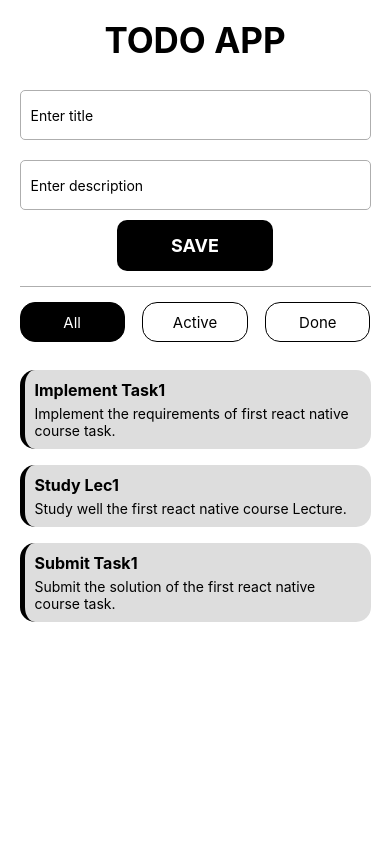
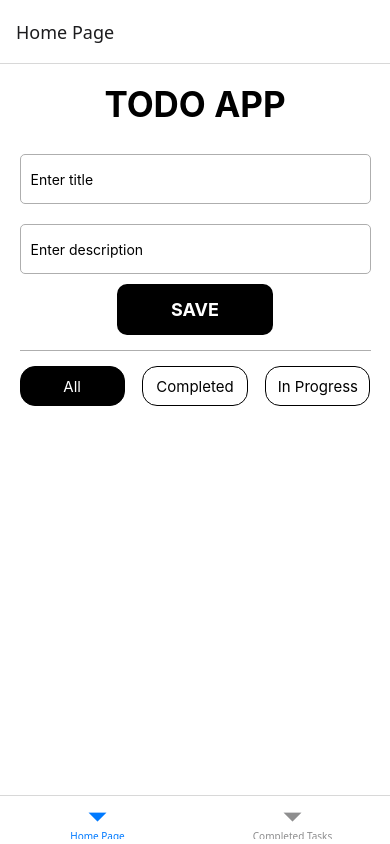
Before and after one commit to Alaa-Elnady/todo-reactNative-app, a React Native app: screen / in a window 390 px wide. Built offline with nearby package versions, Linux system fonts and the light colour scheme.

Commit message:
Implementing my pages and separate the components and link between them by routing

```diff
--- a/App.js
+++ b/App.js
@@ -1,84 +1,5 @@
-import { StatusBar } from "expo-status-bar";
-import {
-  Text,
-  View,
-  FlatList,
-  TextInput,
-  TouchableOpacity,
-} from "react-native";
-import { styles } from "./styles";
-
-const Todos = [
-  {
-    id: 1,
-    status: "Pending",
-    title: "Implement Task1",
-    description:
-      "Implement the requirements of first react native course task.",
-  },
-  {
-    id: 2,
-    status: "Pending",
-    title: "Study Lec1",
-    description: "Study well the first react native course Lecture.",
-  },
-  {
-    id: 3,
-    status: "Pending",
-    title: "Submit Task1",
-    description: "Submit the solution of the first react native course task.",
-  },
-];
+import Router from "./src/routes/Router";
 
 export default function App() {
-  return (
-    <View style={styles.container}>
-      {/* App Title */}
-      <Text style={{ fontSize: 35, fontWeight: "bold", marginVertical: 19 }}>
-        TODO APP
-      </Text>
-
-      {/* Text Inputs */}
-      <TextInput placeholder="Enter title" style={styles.input} />
-      <TextInput placeholder="Enter description" style={styles.input} />
-
-      {/* Submit Button */}
-      <TouchableOpacity style={styles.submitBtn} activeOpacity={0.7}>
-        <Text style={{ ...styles.text, fontWeight: "bold" }}>Save</Text>
-      </TouchableOpacity>
-
-      {/* Divider Line */}
-      <View style={styles.dividerLine}></View>
-
-      {/* Filtering Buttons */}
-      <View style={styles.filterContainer}>
-        <TouchableOpacity style={styles.activeFilterBtn} activeOpacity={0.7}>
-          <Text style={styles.activeFilterText}>All</Text>
-        </TouchableOpacity>
-
-        <TouchableOpacity style={styles.filterBtn} activeOpacity={0.7}>
-          <Text style={styles.filterText}>Active</Text>
-        </TouchableOpacity>
-
-        <TouchableOpacity style={styles.filterBtn} activeOpacity={0.7}>
-          <Text style={styles.filterText}>Done</Text>
-        </TouchableOpacity>
-      </View>
-
-      {/* Display Todos Using FlatList */}
-      <View style={styles.todosContainer}>
-        <FlatList
-          data={Todos}
-          keyExtractor={(item) => item.id}
-          renderItem={({ item }) => (
-            <TouchableOpacity style={styles.todoItem}>
-              <Text style={styles.todoTitle}>{item.title}</Text>
-              <Text>{item.description}</Text>
-            </TouchableOpacity>
-          )}
-        />
-      </View>
-      <StatusBar style="auto" />
-    </View>
-  );
+  return <Router />;
 }
--- a/src/components/TodoForm.js
+++ b/src/components/TodoForm.js
@@ -0,0 +1,50 @@
+import { Text, TextInput, TouchableOpacity } from "react-native";
+import { useState } from "react";
+import { styles } from "../../styles";
+
+const TodoForm = ({ onSubmit }) => {
+  const [title, setTitle] = useState("");
+  const [description, setDescription] = useState("");
+
+  const handleSubmit = () => {
+    if (!title) return;
+    const todo = {
+      id: Math.random().toString(),
+      title,
+      description,
+      completed: false,
+    };
+    onSubmit(todo);
+    setTitle("");
+    setDescription("");
+  };
+
+  return (
+    <>
+      {/* Text Inputs */}
+      <TextInput
+        value={title}
+        style={styles.input}
+        placeholder="Enter title"
+        onChangeText={(val) => setTitle(val)}
+      />
+      <TextInput
+        value={description}
+        style={styles.input}
+        placeholder="Enter description"
+        onChangeText={(val) => setDescription(val)}
+      />
+
+      {/* Submit Button */}
+      <TouchableOpacity
+        style={styles.submitBtn}
+        onPress={handleSubmit}
+        activeOpacity={0.7}
+      >
+        <Text style={{ ...styles.text, fontWeight: "bold" }}>Save</Text>
+      </TouchableOpacity>
+    </>
+  );
+};
+
+export default TodoForm;
--- a/src/components/TodoItem.js
+++ b/src/components/TodoItem.js
@@ -0,0 +1,19 @@
+import { View, Text } from "react-native";
+import { styles } from "../../styles";
+import Feather from "@expo/vector-icons/Feather";
+import AntDesign from "@expo/vector-icons/AntDesign";
+
+const TodoItem = ({ todo }) => {
+  return (
+    <TouchableOpacity style={styles.todoItem}>
+      <Text style={styles.todoTitle}>{todo.title}</Text>
+      <Text>{item.description}</Text>
+      <View style={{ flexDirection: "row", alignItems: "center", gap: 10 }}>
+        <Feather name="trash" size={20} color="red" />
+        <AntDesign name="checkcircleo" size={20} color="green" />
+      </View>
+    </TouchableOpacity>
+  );
+};
+
+export default TodoItem;
--- a/src/components/Todos.js
+++ b/src/components/Todos.js
@@ -0,0 +1,16 @@
+import { FlatList } from "react-native";
+import { styles } from "../../styles";
+import TodoItem from "./TodoItem";
+
+const Todos = ({ todos }) => {
+  return (
+    <FlatList
+      data={todos}
+      style={styles.todosContainer}
+      keyExtractor={(item) => item.id}
+      renderItem={({ item }) => <TodoItem todo={item} />}
+    />
+  );
+};
+
+export default Todos;
--- a/src/pages/CompletedTasks.js
+++ b/src/pages/CompletedTasks.js
@@ -0,0 +1,11 @@
+import { View, Text } from "react-native";
+
+const CompletedTasks = () => {
+  return (
+    <View>
+      <Text>CompletedTasks</Text>
+    </View>
+  );
+};
+
+export default CompletedTasks;
--- a/src/pages/Home.js
+++ b/src/pages/Home.js
@@ -0,0 +1,56 @@
+import { useState } from "react";
+import { styles } from "../../styles";
+import Todos from "../components/Todos";
+import { PATHS } from "../routes/Router";
+import TodoForm from "../components/TodoForm";
+import { useNavigation } from "@react-navigation/native";
+import { Text, TouchableOpacity, View } from "react-native";
+
+const Home = () => {
+  const { navigate } = useNavigation();
+
+  const [todos, setTodos] = useState([]);
+
+  const handleAddTodo = (todo) => {
+    setTodos((prevTodos) => [...prevTodos, todo]);
+  };
+
+  return (
+    <View style={styles.container}>
+      {/* App Title */}
+      <Text style={{ fontSize: 35, fontWeight: "bold", marginVertical: 19 }}>
+        TODO APP
+      </Text>
+
+      {/* Inputs Form */}
+      <TodoForm onSubmit={(todo) => handleAddTodo(todo)} />
+
+      {/* Divider Line */}
+      <View style={styles.dividerLine} />
+
+      {/* Filtering Buttons */}
+      <View style={styles.filterContainer}>
+        <TouchableOpacity style={styles.activeFilterBtn} activeOpacity={0.7}>
+          <Text style={styles.activeFilterText}>All</Text>
+        </TouchableOpacity>
+
+        <TouchableOpacity
+          style={styles.filterBtn}
+          activeOpacity={0.7}
+          onPress={() => navigate(PATHS.DETAILS, { name: "Ahmed", age: 90 })}
+        >
+          <Text style={styles.filterText}>Completed</Text>
+        </TouchableOpacity>
+
+        <TouchableOpacity style={styles.filterBtn} activeOpacity={0.7}>
+          <Text style={styles.filterText}>In Progress</Text>
+        </TouchableOpacity>
+      </View>
+
+      {/* Display Todos Using FlatList */}
+      {todos.length > 0 && <Todos todos={todos} />}
+    </View>
+  );
+};
+
+export default Home;
--- a/src/pages/TodoDetails.js
+++ b/src/pages/TodoDetails.js
@@ -0,0 +1,11 @@
+import { View, Text } from "react-native";
+
+const TodoDetails = () => {
+  return (
+    <View>
+      <Text>TodoDetails</Text>
+    </View>
+  );
+};
+
+export default TodoDetails;
--- a/src/routes/Router.js
+++ b/src/routes/Router.js
@@ -0,0 +1,31 @@
+import { NavigationContainer } from "@react-navigation/native";
+import { createBottomTabNavigator } from "@react-navigation/bottom-tabs";
+import CompletedTasks from "../pages/CompletedTasks";
+import StackNavigator from "./StackNavigator";
+
+const Tab = createBottomTabNavigator();
+
+export const PATHS = {
+  HOME: "Home Page",
+  COMPLETED_TASKS: "Completed Tasks",
+  DETAILS: "Todo Details",
+};
+
+const Router = () => {
+  return (
+    <NavigationContainer>
+      <Tab.Navigator>
+        <Tab.Screen name={PATHS.HOME} component={StackNavigator} />
+        <Tab.Screen
+          name={PATHS.COMPLETED_TASKS}
+          component={CompletedTasks}
+          options={{
+            headerBackTitle: "Back",
+          }}
+        />
+      </Tab.Navigator>
+    </NavigationContainer>
+  );
+};
+
+export default Router;
--- a/src/routes/StackNavigator.js
+++ b/src/routes/StackNavigator.js
@@ -0,0 +1,23 @@
+import { PATHS } from "./Router";
+import Home from "../pages/Home";
+import TodoDetails from "../pages/TodoDetails";
+import { createNativeStackNavigator } from "@react-navigation/native-stack";
+
+const Stack = createNativeStackNavigator();
+
+const StackNavigator = () => {
+  return (
+    <Stack.Navigator screenOptions={{ headerShown: false }}>
+      <Stack.Screen
+        name={PATHS.HOME}
+        component={Home}
+        options={{
+          headerTitle: "Todo App",
+        }}
+      />
+      <Stack.Screen name={PATHS.DETAILS} component={TodoDetails} />
+    </Stack.Navigator>
+  );
+};
+
+export default StackNavigator;
```
Also changed, not shown: package.json (+7 -4 lines), 1 other file (tests, documents, lock files or other folders).
